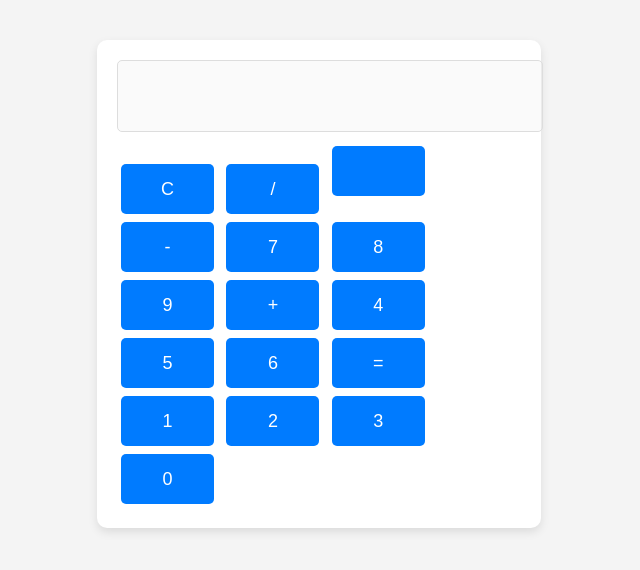
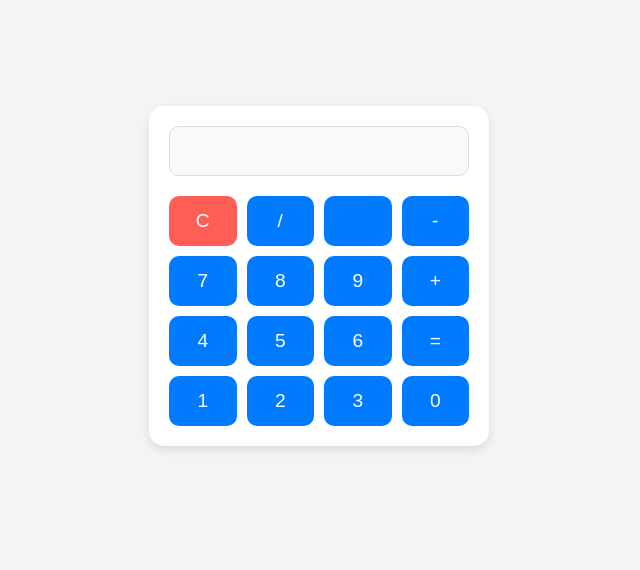
Before and after one commit to Jagritijs12/Practical-11, a plain HTML site: page index.html in a window 1280 px wide. Shown: the part 124-694 px from the top of the page, without its empty margins (321-961 px from the left). Drawn offline with Linux system fonts and the light colour scheme.

Commit message:
modified style file

```diff
--- a/style.css
+++ b/style.css
@@ -1,42 +1,91 @@
+/* Body styling */
 body {
   font-family: Arial, sans-serif;
   display: flex;
   justify-content: center;
   align-items: center;
   height: 100vh;
+  margin: 0;
   background-color: #f4f4f4;
 }
 
+/* Calculator container */
 .calculator {
-    background: #fff;
+  background: #ffffff;
   padding: 20px;
+  border-radius: 15px;
+  box-shadow: 0 4px 10px rgba(0, 0, 0, 0.1);
+  width: 300px;
+}
+
+/* Result display */
+#result {
+  width: 100%;
+  height: 50px;
+  margin-bottom: 20px;
+  text-align: right;
+  font-size: 1.5rem;
+  border: 1px solid #ddd;
   border-radius: 10px;
-    box-shadow: 0 4px 10px rgba(0, 0, 0, 0.1);
+  padding: 10px;
+  box-sizing: border-box;
+  background-color: #f9f9f9;
+}
+
+/* Buttons grid container */
+.buttons {
+  display: grid;
+  grid-template-columns: repeat(4, 1fr); /* 4 columns */
+  gap: 10px; /* Spacing between buttons */
+}
+
+/* Button styling */
+.buttons button {
+  height: 50px;
+  font-size: 1.2rem;
+  background: #007bff;
+  color: white;
+  border: none;
+  border-radius: 10px;
+  cursor: pointer;
+  transition: background-color 0.3s ease, transform 0.2s ease;
+}
+
+/* Button hover effect */
+.buttons button:hover {
+  background: #0056b3;
+}
+
+/* Button active effect */
+.buttons button:active {
+  background: #003f7f;
+  transform: scale(0.95); /* Slightly shrink button when clicked */
+}
+
+/* Special button (e.g., clear) styling for differentiation */
+.buttons button:nth-child(1) {
+  background: #ff5e57; /* Red for clear button */
+}
+
+.buttons button:nth-child(1):hover {
+  background: #cc4a45;
+}
+
+.buttons button:nth-child(1):active {
+  background: #a73835;
+}
+
+/* Responsive styling */
+@media (max-width: 320px) {
+  .calculator {
+    width: 90%; /* Adjust width for smaller screens */
   }
 
   #result {
-    width: 100%;
-    height: 50px;
-    margin-bottom: 10px;
-    text-align: right;
-    font-size: 20px;
-    border: 1px solid #ddd;
-    border-radius: 5px;
-    padding: 10px;
+    font-size: 1.2rem; /* Reduce font size for small screens */
   }
 
   .buttons button {
-    width: 23%;
-    height: 50px;
-    margin: 1%;
-    font-size: 18px;
-    background: #007bff;
-    color: white;
-    border: none;
-    border-radius: 5px;
-    cursor: pointer;
+    font-size: 1rem; /* Adjust button text size */
   }
-
-  .buttons button:hover {
-    background: #0056b3;
 }
```
Lines whose indentation alone changed are shown as unchanged.
